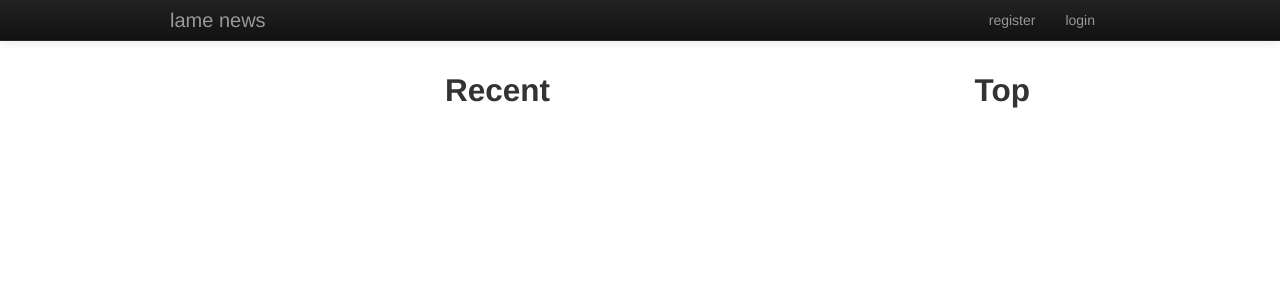
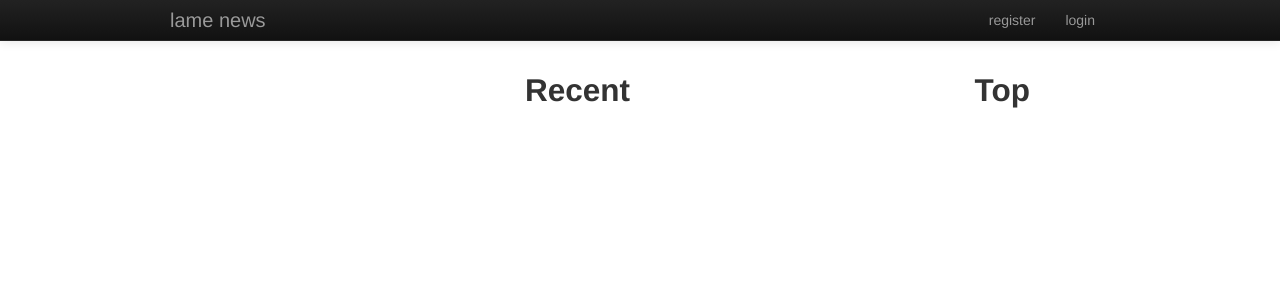
Before and after one commit to aliva/lamenews, a Django app: page / in a window 1280 px wide. Shown: the top 301 px of the page. Run offline with Django 3.2, Linux system fonts and the light colour scheme; data that the repository does not hold is empty; some libraries are stand-ins or nearby versions.

Commit message:
now it looks better

```diff
--- a/lamenews/static/css/lamecss.css
+++ b/lamenews/static/css/lamecss.css
@@ -46,6 +46,7 @@ h2{
 /* post */
 .post{
     direction: rtl;
+    margin-left: 10px;
 }
 .post hr{
     width: 80%;
--- a/lamenews/templates/lame/index.html
+++ b/lamenews/templates/lame/index.html
@@ -4,12 +4,11 @@
 
 <div class='row-fluid'>
     <div class='span1'></div>
-    <div class='span4'>
+    <div class='span5'>
         <h2>Recent</h2>
         {% include 'lame/posts.html' with posts=recent %}
     </div>
-    <div class='span2'></div>
-    <div class='span4'>
+    <div class='span5'>
         <h2>Top</h2>
         {% include 'lame/posts.html' with posts=top %}
     </div>
```
